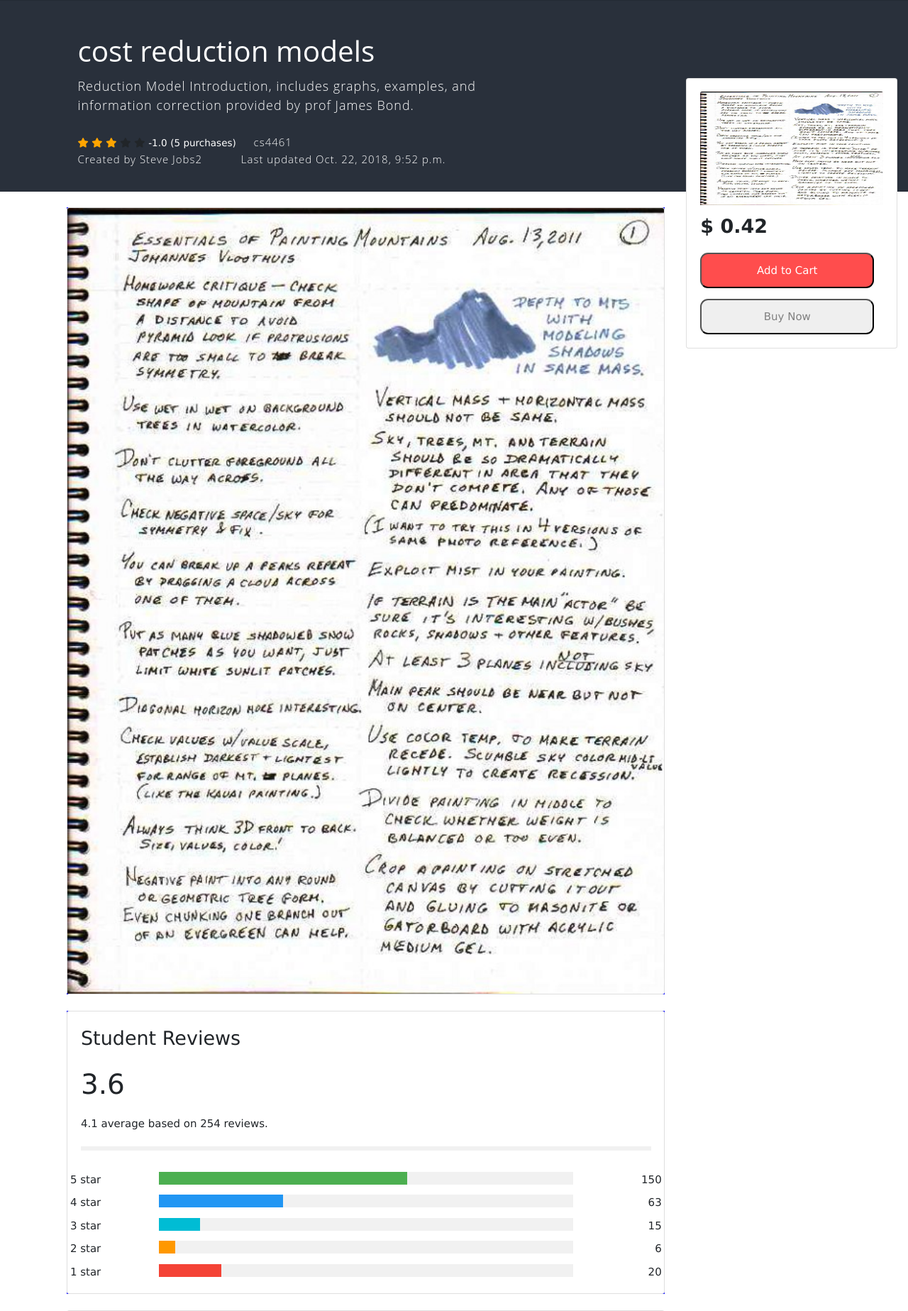
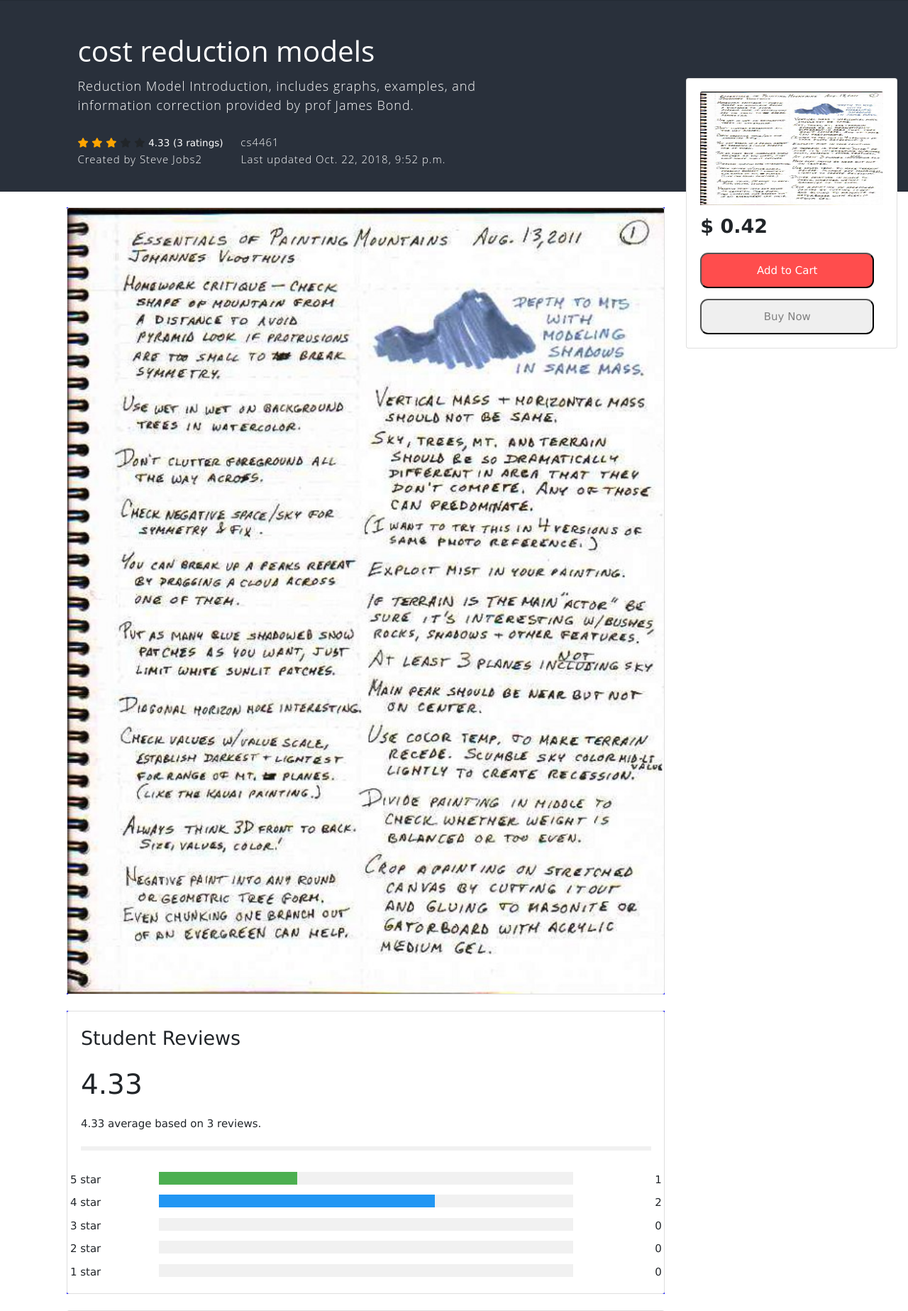
Before and after one commit to emmanuelcodev/ntc_repo, a Django app: a page that uses ntc_project/ntc/templates/base.html in a window 1280 px wide. Shown: the part 63-1910 px from the top of the page at 71% size. Run offline with Django 3.2, Linux system fonts and the light colour scheme; data comes from the database, SQL or seed files in the repository; some libraries are stand-ins or nearby versions.

Commit message:
entire rating system is up and running including commments regardless if note has any rating comment or one or many

```diff
--- a/ntc_project/market/templates/market/note_preview.html
+++ b/ntc_project/market/templates/market/note_preview.html
@@ -21,8 +21,8 @@
           <span class="fa fa-star checked star"></span>
           <span class="fa fa-star star"></span>
           <span class="fa fa-star star"></span>
-           <span class = "rating_info smaller_lighter" style="color: #fff; margin-top:5px;">{{note.ratings}}</span>
-           <span class = "rating_info smaller_lighter"  style="color: #fff;">({{ note.note_times_purchased }} purchases)</span>
+           <span class = "rating_info smaller_lighter" style="color: #fff; margin-top:5px;">{{overal_rating}}</span>
+           <span class = "rating_info smaller_lighter"  style="color: #fff;">({{ total_ratings }} ratings)</span>
            <span class = "rating_info smaller_lighter"  style="color: #fff;font-family: Open Sans,Helvetica Neue,Helvetica,Arial,sans-serif;color: #fff; font-weight: 160; font-size: 1em; letter-spacing:1px;margin-left:20px;">{{note.category}}</span>
 <br>
 
@@ -88,18 +88,17 @@
 <!-- Review Bars-->
 
 
-<!-- if no ratings -->
+<!-- if  ratings -->
 {%if note_comments%}
    <div class="card-body">
 
       <p class=""style="font-size:1.8em;">Student Reviews</p>
-      <p class="" style="font-size:2.6em;"><span>3.6</span></p>
+      <p class="" style="font-size:2.6em;"><span>{{overal_rating}}</span></p>
 
 
 
 
-
-      <p>4.1 average based on 254 reviews.</p>
+      <p>{{overal_rating}} average based on {{total_ratings}} reviews.</p>
       <hr style="border:3px solid #f1f1f1">
 
       <div class="row">
@@ -108,59 +107,60 @@
         </div>
         <div class="middle">
           <div class="bar-container">
-            <div class="bar-5"></div>
+            <div class="bar-5" style = 'width: {{prog5}}%; height: 18px; background-color: #4CAF50;'></div>
           </div>
         </div>
         <div class="side right">
-          <div>150</div>
+          <div>{{five_star}}</div>
         </div>
         <div class="side">
           <div>4 star</div>
         </div>
         <div class="middle">
           <div class="bar-container">
-            <div class="bar-4"></div>
+            <div class="bar-4" style = 'width: {{prog4}}%; height: 18px; background-color: #2196F3;'></div>
           </div>
         </div>
         <div class="side right">
-          <div>63</div>
+          <div>{{four_star}}</div>
         </div>
         <div class="side">
           <div>3 star</div>
         </div>
         <div class="middle">
           <div class="bar-container">
-            <div class="bar-3"></div>
+            <div class="bar-3" style = 'width: {{prog3}}%; height: 18px; background-color: #00bcd4;'></div>
           </div>
         </div>
         <div class="side right">
-          <div>15</div>
+          <div>{{three_star}}</div>
         </div>
         <div class="side">
           <div>2 star</div>
         </div>
         <div class="middle">
           <div class="bar-container">
-            <div class="bar-2"></div>
+            <div class="bar-2" style = 'width: {{prog2}}%; height: 18px; background-color: #ff9800;'></div>
           </div>
         </div>
         <div class="side right">
-          <div>6</div>
+          <div>{{two_star}}</div>
         </div>
         <div class="side">
           <div>1 star</div>
         </div>
         <div class="middle">
           <div class="bar-container">
-            <div class="bar-1"></div>
+            <div class="bar-1" style = 'width: {{prog1}}%; height: 18px; background-color: #f44336;'></div>
           </div>
         </div>
         <div class="side right">
-          <div>20</div>
+          <div>{{one_star}}</div>
         </div>
       </div>
 
     </div>
+
 
     <!-- end if no ratings -->
 
@@ -168,6 +168,79 @@
 
     <!-- if ratings -->
     {%else%}
+
+
+    <div class="card-body">
+
+       <p class=""style="font-size:1.8em;">Student Reviews</p>
+       <p class="" style="font-size:2.6em;"><span></span></p>
+
+
+
+
+
+       <p style="font-size: 1.3em;">No Reviews Yet</p>
+       <hr style="border:3px solid #f1f1f1">
+
+       <div class="row">
+         <div class="side">
+           <div>5 star</div>
+         </div>
+         <div class="middle">
+           <div class="bar-container">
+             <div class="bar-5" style = "width: 0%; height: 18px; background-color: #4CAF50;"></div>
+           </div>
+         </div>
+         <div class="side right">
+           <div>0</div>
+         </div>
+         <div class="side">
+           <div>4 star</div>
+         </div>
+         <div class="middle">
+           <div class="bar-container">
+             <div class="bar-4" style = "width: 0%; height: 18px; background-color: #4CAF50;"></div>
+           </div>
+         </div>
+         <div class="side right">
+           <div>0</div>
+         </div>
+         <div class="side">
+           <div>3 star</div>
+         </div>
+         <div class="middle">
+           <div class="bar-container">
+             <div class="bar-3" style = "width: 0%; height: 18px; background-color: #4CAF50;"></div>
+           </div>
+         </div>
+         <div class="side right">
+           <div>0</div>
+         </div>
+         <div class="side">
+           <div>2 star</div>
+         </div>
+         <div class="middle">
+           <div class="bar-container">
+             <div class="bar-2" style = "width: 0%; height: 18px; background-color: #4CAF50;"></div>
+           </div>
+         </div>
+         <div class="side right">
+           <div>0</div>
+         </div>
+         <div class="side">
+           <div>1 star</div>
+         </div>
+         <div class="middle">
+           <div class="bar-container">
+             <div class="bar-1" style = "width: 0%; height: 18px; background-color: #4CAF50;"></div>
+           </div>
+         </div>
+         <div class="side right">
+           <div>0</div>
+         </div>
+       </div>
+
+     </div>
 
 
     {%endif%}
@@ -186,6 +259,7 @@
 </div>
 
 
+<!-- random content -->
 <!-- user comments -->
 
   {% if note_comments%}
--- a/ntc_project/market/views.py
+++ b/ntc_project/market/views.py
@@ -122,21 +122,36 @@ def show_specific_note(request, cat_slug, note_slugg, preview = 0):
                 general_info[0] = general_info[0] + 1
                 general_info[int(x.buyer_rating)].append(x.buyer_rating)
 
-
+            print(general_info[0], 'general_info')
             note_info = {}
+            #make sure that each for each numeric metric 1,2,3,4,5 get accounted for
             if general_info[1]:
                 note_info['one_star'] = len(general_info[1])
+            else:
+                note_info['one_star'] = 0
+
             if general_info[2]:
                 note_info['two_star'] = len(general_info[2])
+            else:
+                note_info['two_star'] = 0
+
             if general_info[3]:
-                note_info['three_star'] = len(general_info[2])
+                note_info['three_star'] = len(general_info[3])
+            else:
+                note_info['three_star'] = 0
+
             if general_info[4]:
-                note_info['four_star'] = len(general_info[2])
+                note_info['four_star'] = len(general_info[4])
+            else:
+                note_info['four_star'] = 0
+
             if general_info[5]:
-                note_info['five_star'] = len(general_info[2])
+                note_info['five_star'] = len(general_info[5])
+            else:
+                note_info['five_star'] = 0
 
-
-            return render(request, 'market/note_preview.html', {'note_preview':'preview_note', 'note':note, 'note_comments': note_comments, 'total_ratings':general_info[0],'one_star':general_info[1],'two_star':general_info[2], 'three_star':general_info[3], 'four_star':general_info[4], 'five_star':general_info[5]})
+            overal_rating = round(((note_info['one_star']*1) + (note_info['two_star']*2) + (note_info['three_star']*3) + (note_info['four_star']*4) + (note_info['five_star']*5))/(general_info[0]), 2)
+            return render(request, 'market/note_preview.html', {'note_preview':'preview_note', 'note':note, 'note_comments': note_comments, 'total_ratings':general_info[0],'one_star':note_info['one_star'], 'two_star':note_info['two_star'], 'three_star':note_info['three_star'], 'four_star':note_info['four_star'], 'five_star':note_info['five_star'], 'prog1':(note_info['one_star']/general_info[0])*100, 'prog2':(note_info['two_star']/general_info[0])*100, 'prog3':(note_info['three_star']/general_info[0])*100, 'prog4':(note_info['four_star']/general_info[0])*100, 'prog5':(note_info['five_star']/general_info[0])*100, 'overal_rating':overal_rating})
 
 '''
 
--- a/ntc_project/ntc/static/css/note_preview.css
+++ b/ntc_project/ntc/static/css/note_preview.css
@@ -63,11 +63,12 @@
 }
 
 /* Individual bars */
+/*
 .bar-5 {width: 60%; height: 18px; background-color: #4CAF50;}
 .bar-4 {width: 30%; height: 18px; background-color: #2196F3;}
 .bar-3 {width: 10%; height: 18px; background-color: #00bcd4;}
 .bar-2 {width: 4%; height: 18px; background-color: #ff9800;}
-.bar-1 {width: 15%; height: 18px; background-color: #f44336;}
+.bar-1 {width: 15%; height: 18px; background-color: #f44336;}*/
 
 /* Responsive layout - make the columns stack on top of each other instead of next to each other */
 @media (max-width: 400px) {
--- a/ntc_project/ntc/templates/base.html
+++ b/ntc_project/ntc/templates/base.html
@@ -16,6 +16,7 @@
         {%if note_preview%}
         <link rel="stylesheet" href="https://www.w3schools.com/w3css/4/w3.css">
         <link rel="stylesheet" href="{%static 'css/note_preview.css'%}">
+
         {%endif%}
 
         <link rel="stylesheet" type="text/css" href="{% static 'css/cart.css' %}">
```
